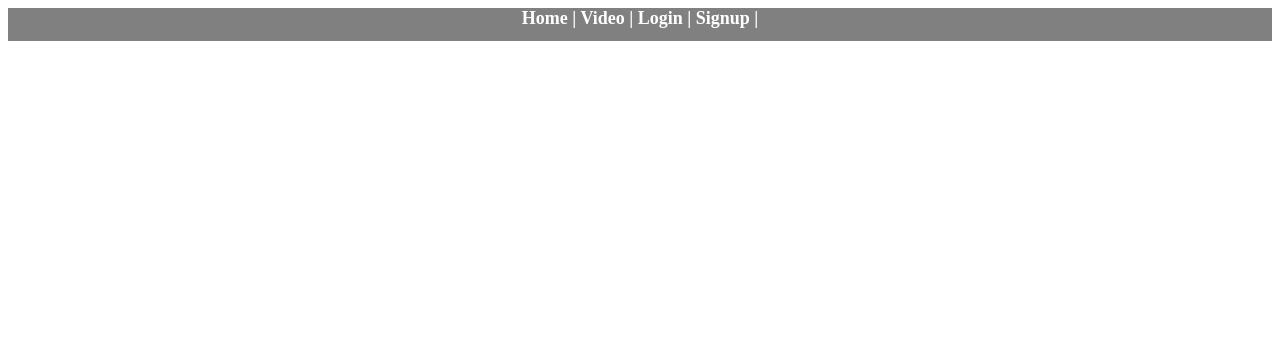
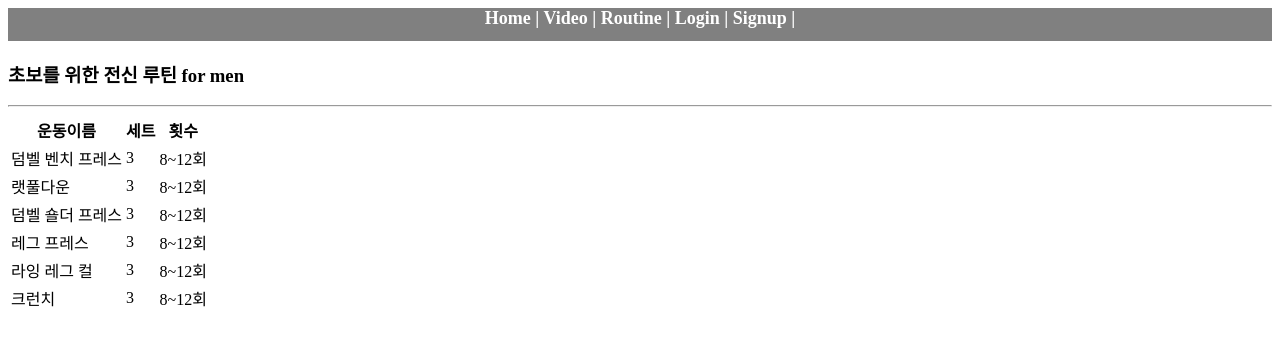
Before and after one commit to chtoqur/FitMate, a Vue app in the folder fitmate-vue/: page /routine/1 in a window 1280 px wide. Shown: the top 346 px of the page. Built offline with nearby package versions, Linux system fonts and the light colour scheme.

Commit message:
루틴 파트 기본 구현

```diff
--- a/fitmate-vue/src/components/common/TheHeaderNav.vue
+++ b/fitmate-vue/src/components/common/TheHeaderNav.vue
@@ -4,6 +4,7 @@
       <nav>
         <RouterLink to="/">Home | </RouterLink>
         <RouterLink to="/video">Video | </RouterLink>
+        <RouterLink to="/routine">Routine | </RouterLink>
         <RouterLink to="/login" v-if="store.loginUser.id === ''"
           >Login |
         </RouterLink>
--- /dev/null
+++ b/fitmate-vue/src/components/routine/RoutineDetail.vue
@@ -0,0 +1,40 @@
+<template>
+  <div>
+    <h3>{{ store.routine.title }}</h3>
+    <hr>
+    <table>
+      <thead>
+        <tr>
+          <th>운동이름</th>
+          <th>세트</th>
+          <th>횟수</th>
+        </tr>
+      </thead>
+      <tbody>
+        <tr v-for="course in store.routine.courses" :key="course.name">
+          <td>{{ course.name }}</td>
+          <td>{{ course.set }}</td>
+          <td>{{ course.reps }}</td>
+        </tr>
+      </tbody>
+    </table>
+  </div>
+</template>
+
+<script setup>
+import { useRoute } from 'vue-router';
+import { useRoutineStore } from '@/stores/routine';
+import { onMounted, ref } from 'vue';
+
+const store = useRoutineStore();
+const route = useRoute();
+
+onMounted(() => {
+  store.getRoutine(route.params.id);
+})
+
+</script>
+
+<style scoped>
+
+</style>
--- /dev/null
+++ b/fitmate-vue/src/components/routine/RoutineList.vue
@@ -0,0 +1,35 @@
+<template>
+  <div>
+    <div
+      v-for="routine in store.routineList"
+      :key="routine.id"
+      @click="navigateToDetail(routine.id)"
+      class="routine-card"
+    >
+      <div>
+        <span>난이도 {{ routine.level }}</span>
+      </div>
+      <div>
+        <span>{{ routine.title }}</span>
+      </div>
+    </div>
+  </div>
+</template>
+
+<script setup>
+import { useRouter } from 'vue-router';
+import { useRoutineStore } from '@/stores/routine';
+
+const router = useRouter();
+const store = useRoutineStore();
+
+const navigateToDetail = function(routineId) {
+  router.push({ name: 'routineDetail', params: { id: routineId }})
+}
+</script>
+
+<style scoped>
+.routine-card {
+  border: 1px solid black;
+}
+</style>
--- a/fitmate-vue/src/router/index.js
+++ b/fitmate-vue/src/router/index.js
@@ -5,6 +5,9 @@ import VideoList from "../components/video/VideoList.vue";
 import VideoDetail from "../components/video/VideoDetail.vue";
 import LoginView from "../views/LoginView.vue";
 import SignupView from "../views/SignupView.vue";
+import RoutineView from "../views/RoutineView.vue";
+import RoutineList from "../components/routine/RoutineList.vue"
+import RoutineDetail from "../components/routine/RoutineDetail.vue";
 
 const router = createRouter({
   history: createWebHistory(import.meta.env.BASE_URL),
@@ -41,6 +44,23 @@ const router = createRouter({
       name: "signup",
       component: SignupView,
     },
+    {
+      path: "/routine",
+      name: "routine",
+      component: RoutineView,
+      children: [
+        {
+          path: "",
+          name: "routineList",
+          component: RoutineList,
+        },
+        {
+          path: ":id",
+          name: "routineDetail",
+          component: RoutineDetail
+        }
+      ],
+    }
   ],
 });
 
--- /dev/null
+++ b/fitmate-vue/src/stores/routine.js
@@ -0,0 +1,110 @@
+import { ref, computed } from "vue";
+import { defineStore } from "pinia";
+import { useRouter } from "vue-router";
+
+export const useRoutineStore = defineStore("routine", () => {
+
+  const router = useRouter();
+  const routineList = ref([
+    {
+      id: 1,
+      title: "초보를 위한 전신 루틴 for men",
+      level: "●○○",
+      courses: [
+        {
+          name: "덤벨 벤치 프레스",
+          set: "3",
+          reps: "8~12회"
+        },
+        {
+          name: "랫풀다운",
+          set: "3",
+          reps: "8~12회"
+        },
+        {
+          name: "덤벨 숄더 프레스",
+          set: "3",
+          reps: "8~12회"
+        },
+        {
+          name: "레그 프레스",
+          set: "3",
+          reps: "8~12회"
+        },
+        {
+          name: "라잉 레그 컬",
+          set: "3",
+          reps: "8~12회"
+        },
+        {
+          name: "크런치",
+          set: "3",
+          reps: "8~12회"
+        },
+      ]
+    },
+    {
+      id: 2,
+      title: "초보를 위한 전신 루틴 for women",
+      level: "●○○",
+      courses: [
+        {
+          name: "에어 스쿼트",
+          set: "3",
+          reps: "10회"
+        },
+        {
+          name: "덤벨 벤치 프레스",
+          set: "3",
+          reps: "10회"
+        },
+        {
+          name: "덤벨 루마니안 데드리프트",
+          set: "3",
+          reps: "10회"
+        },
+        {
+          name: "플랭크",
+          set: "3",
+          reps: "30초"
+        },
+        {
+          name: "덤벨 로우",
+          set: "3",
+          reps: "10회"
+        },
+        {
+          name: "크런치",
+          set: "3",
+          reps: "8~12"
+        },
+      ]
+    },
+    // {
+    //   id: 3,
+    //   title: "코어 운동 루틴",
+    //   난이도: 1,
+    // },
+    // {
+    //   id: 4,
+    //   title: "덤벨을 통한 상체 운동 루틴",
+    //   난이도: 2
+    // }
+  ]);
+
+  const routine = ref({});
+
+  const getRoutine = function(id) {
+    routineList.value.map((el)=>{
+      if (el.id == id) {
+        routine.value = el;
+      }
+    })
+  }
+
+  return {
+    routineList,
+    routine,
+    getRoutine,
+  }
+})
--- /dev/null
+++ b/fitmate-vue/src/views/RoutineView.vue
@@ -0,0 +1,13 @@
+<template>
+  <div>
+    <RouterView />
+  </div>
+</template>
+
+<script setup>
+
+</script>
+
+<style scoped>
+
+</style>
```
